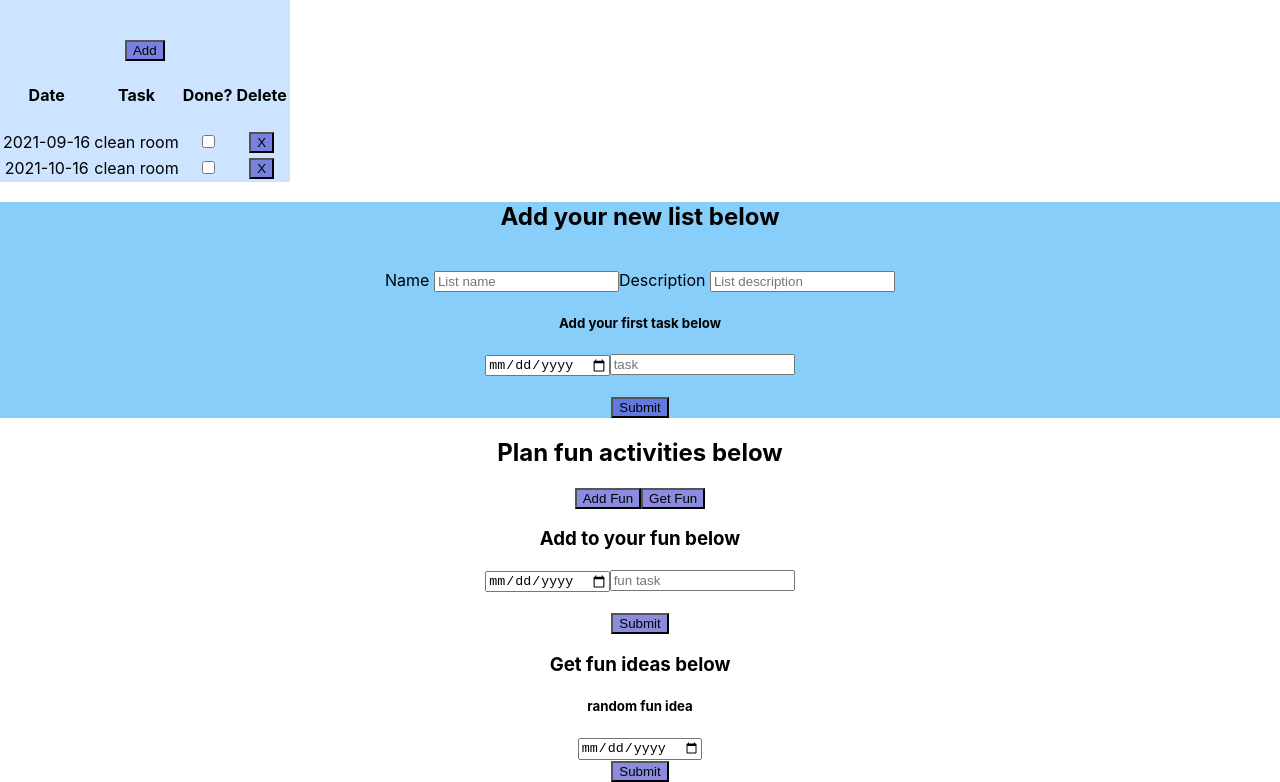
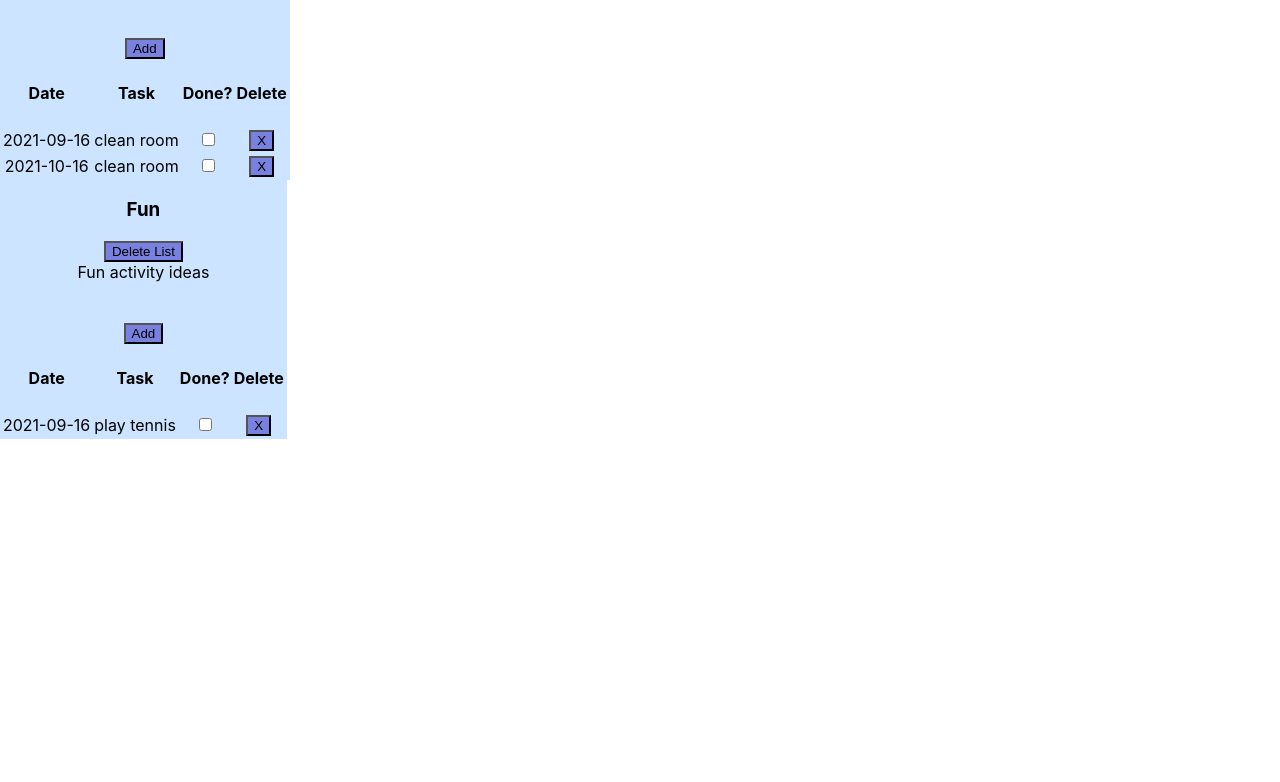
Before and after one commit to JulieAnnMeng/The-Task-Spot-v1, a React (Create React App) app in the folder my-app/: page /funlist in a window 1280 px wide. Shown: the part 613-1395 px from the top of the page. After the commit the page ends 1052 px from the top, so only its background shows below. Built offline with nearby package versions, Linux system fonts and the light colour scheme; data requests are answered from the project's data file.

Commit message:
partial new list listener, patial new fun list portion, and partial routing element

```diff
--- a/my-app/db.json
+++ b/my-app/db.json
@@ -4,13 +4,12 @@
       "id": 1,
       "title": "Groceries",
       "description": "What to buy at Trader Joes",
-      "category": "food",
       "tasks": [
         {
           "id": 1,
           "name": "apples",
           "date": "2021-09-16",
-          "checked": true
+          "checked": false
         },
         {
           "id": 2,
@@ -36,7 +35,6 @@
       "id": 2,
       "title": "House Chores",
       "description": "Things to do around the house",
-      "category": "domestic",
       "tasks": [
         {
           "id": 1,
@@ -51,6 +49,19 @@
           "checked": false
         }
       ]
+    },
+    {
+      "id": 3,
+      "title": "Fun",
+      "description": "Fun activity ideas",
+      "tasks": [
+        {
+          "id": 1,
+          "name": "play tennis",
+          "date": "2021-09-16",
+          "checked": true
+        }
+      ]
     }
   ]
 }
--- a/my-app/package.json
+++ b/my-app/package.json
@@ -8,6 +8,7 @@
     "@testing-library/user-event": "^12.8.3",
     "react": "^17.0.2",
     "react-dom": "^17.0.2",
+    "react-router-dom": "^5.3.0",
     "react-scripts": "4.0.3",
     "web-vitals": "^1.1.2"
   },
--- a/my-app/src/App.js
+++ b/my-app/src/App.js
@@ -4,7 +4,7 @@ import Home from './components/Home';
 import NewList from './components/NewList';
 import FunList from './components/FunList';
 import { useState, useEffect } from 'react';
-
+import {Switch, Route} from 'react-router-dom';
 function App() {
   //useEffect here, pass down to components as props
   const[lists, setLists] = useState([])
@@ -16,7 +16,9 @@ function App() {
         .then(lists => setLists(lists))
       }
 
-    useEffect(()=>{getLists()},[update])
+    useEffect(()=>{
+      getLists()
+    },[update])
 
      function handleListDelete(id){
        fetch(`http://localhost:3001/lists/${id}`, {
@@ -36,17 +38,42 @@ function App() {
       .catch(error => console.error("Patch error: ", error))
     }
 
+    function handleNewList(newListFormData){
+      fetch(`http://localhost:3001/lists`,{
+        method:"POST",
+        headers: {"Content-Type": "application/json"},
+        body: JSON.stringify (newListFormData)
+        }
+      ).then(r=>r.json())
+      .then( data => console.log(data))
+    }
+
 
   return (
     <div className="App">
       <Header />
-      <Home
-        lists={lists}
-        handleTaskPatch={handleTaskPatch}
-        handleListDelete={handleListDelete}
-      />
-      <NewList />
-      <FunList />
+      <Switch>
+
+        <Route path="/lists/new">
+        <NewList lists={lists} handleNewList={handleNewList}/>
+        </Route>
+
+        <Route path="/funlist">
+        <FunList
+          lists={lists}
+          handleTaskPatch={handleTaskPatch}
+          handleListDelete={handleListDelete}
+        />
+        <Route path="/">
+        <Home
+          lists={lists}
+          handleTaskPatch={handleTaskPatch}
+          handleListDelete={handleListDelete}
+        />
+        </Route>
+        </Route>
+      </Switch>
+
     </div>
   );
 }
--- a/my-app/src/components/FunList.js
+++ b/my-app/src/components/FunList.js
@@ -1,10 +1,24 @@
-import { useState} from 'react';
-// import Lists from './Lists';
+//import { useState} from 'react';
+//import Lists from './Lists';
+//import { useParams, useHistory, Link } from 'react-router-dom'
 
 
-const funURL = "https://www.boredapi.com/api/activity"
-function FunList() {
+//const funURL = "https://www.boredapi.com/api/activity"
+function FunList({lists, handleTaskPatch, handleListDelete}) {
+    /*
     const [funActivity, setFunActivity]= useState(null)
+
+    const fun = lists.find(list => list.title === "Fun")
+
+
+
+
+
+
+
+
+
+
 
     function getFun(){
         fetch(funURL)
@@ -13,42 +27,84 @@ function FunList() {
     }
     // console.log(funActivity)
 
+    const blankForm = {date: "", task: ""};
+    const [formData, setFormData] = useState(blankForm);
 
+    function handleFormChange(e){
+        let name = e.target.name;
+        let value = e.target.value;
+        setFormData({...formData, [name]: value})
+    }
+
+    function handleSubmit(e){
+        e.preventDefault();
+        handleNewTask(formData);
+    }
+
+    function handleNewTask(formData){
+        let newID = tasks.at(-1).id + 1;
+        const newTask = {id: newID, name: formData.task, date: formData.date, checked: false};
+        tasks.push(newTask);
+        handleTaskPatch(id, tasks);
+    }
+*/
 
     return (
-        <div>
+        <div>{/*
             <h2>Plan fun activities below</h2>
             <button className="funListAdd">Add Fun</button>
             <button className="apiFunAdd" onClick={getFun}>Get Fun</button>
-            {/* Forms below will appear if their above button is clicked */}
-            <form className="funListAdd">
+
+            <form className="funListAdd" onSubmit={handleSubmit}>
                 <h3>Add to your fun below</h3>
                 <input
                 type="date"
                 name="date"
+                value={formData.date}
+                onChange={handleFormChange}
                 />
 
                 <input
                 type="text"
-                name="funTask"
+                name="name"
                 placeholder="fun task"
+                value={formData.name}
+                onChange={handleFormChange}
                 />
 
                 <br /><br />
                 <button type="submit">Submit</button>
             </form>
-            <form className="apiFunAdd">
+            <form className="apiFunAdd" onSubmit={handleSubmit}>
                 <h3>Get fun ideas below</h3>
                 <h5>{funActivity ? funActivity : "random fun idea"}</h5>
                 <input
+                type="hidden"
+                name="name"
+                placeholder="fun task"
+                value={funActivity}
+                onChange={handleFormChange}
+                />
+                <input
                 type="date"
                 name="date"
+                value={formData.date}
+                onChange={handleFormChange}
                  />
                 <br />
                 <button type="submit">Submit</button>
             </form>
-            {/* <Lists /> */}
-            {/* want to show fun lists on the page */}
+            <Lists
+            key={id}
+            id={id}
+            title={title}
+            description={description}
+            tasks={tasks}
+
+            handleTaskPatch={handleTaskPatch}
+            handleListDelete={handleListDelete}
+            />
+            */}
         </div>
   );
 }
--- a/my-app/src/components/Header.js
+++ b/my-app/src/components/Header.js
@@ -1,13 +1,13 @@
-
+import {Link} from "react-router-dom"
 
 function Header() {
   return (
     <header>
       <h1>The Task Spot ☑</h1>
       {/* Below are the links */}
-      <button>Home</button>
-      <button>Add New List</button>
-      <button>Fun List</button>
+      <Link to={`/`}>Home</Link>
+      <Link to={`/lists/new`}>Add New List</Link>
+      <Link to={`/funlist`}>Fun List</Link>
     </header>
   );
 }
--- a/my-app/src/components/Home.js
+++ b/my-app/src/components/Home.js
@@ -1,5 +1,5 @@
 import ListLists from './ListLists';
-import React, {useState, useEffect} from 'react';
+
 
 function Home({lists, handleTaskPatch, handleListDelete}) {
 
--- a/my-app/src/components/Lists.js
+++ b/my-app/src/components/Lists.js
@@ -27,7 +27,7 @@ function Lists({id, title, description, tasks, handleTaskPatch, handleListDelete
     function handleTaskUpdate (updatedTask) {
         tasks.map(task => {
             if(task.id === updatedTask.id) {
-                task.checked = updatedTask.checked;
+                   return task.checked = updatedTask.checked;
         }});
         // const newTasksList = {...tasks, task};
         handleTaskPatch(id, tasks);
--- a/my-app/src/components/NewList.js
+++ b/my-app/src/components/NewList.js
@@ -1,19 +1,48 @@
+import { useState } from 'react';
+import { useParams, useHistory, Link } from 'react-router-dom'
 
 
-function NewList() {
+function NewList({lists, handleNewList}) {
+    /*  {id:1,
+        name:"",
+        date:"",
+        checked: false}
+    */
+
+    const blankForm = {
+        id: lists.at(-1) + 1,
+        title: "",
+        description: "",
+        tasks:[]
+    };
+    const [newListFormData, setNewListFormData] = useState(blankForm);
+
+    function handleNewListFormChange(e){
+        let name = e.target.name;
+        let value = e.target.value;
+        setNewListFormData({...newListFormData, [name]: value})
+    }
+
+
+    function handleNewListSubmit(e){
+        e.preventDefault();
+        handleNewList(newListFormData)
+    }
 
 
     return (
         <div className="newList">
-            <form>
+            <form onSubmit={handleNewListSubmit}>
                 <h2>Add your new list below</h2>
                 <br />
 
-                <label htmlFor="listName">Name </label>
+                <label htmlFor="title">Name </label>
                 <input
-                name="listName"
+                name="title"
                 placeholder="List name"
                 type="text"
+                value={newListFormData.title}
+                onChange={(e)=>handleNewListFormChange(e)}
                 />
 
                 <label htmlFor="description">Description </label>
@@ -21,23 +50,32 @@ function NewList() {
                 name="description"
                 placeholder="List description"
                 type="text"
+                value={newListFormData.description}
+                onChange={(e)=>handleNewListFormChange(e)}
                 />
 
-                <h5>Add your first task below</h5>
+                {/*<h5>Add your first task below</h5>
+
                 <input
                 type="date"
                 name="date"
+                value={newListFormData.tasks}
+                onChange={(e)=>handleNewListTask(e)}
                 />
 
                 <input
                 type="text"
-                name="task"
+                name="name"
                 placeholder="task"
-                />
+                value={newListFormData.tasks}
+                onChange={(e)=>handleNewListTask(e)}
+                />*/}
 
                 <br /><br />
 
                 <button type="submit">Submit</button>
+
+
             </form>
         </div>
     );
--- a/my-app/src/index.js
+++ b/my-app/src/index.js
@@ -1,13 +1,14 @@
 import React from 'react';
 import ReactDOM from 'react-dom';
+import {BrowserRouter} from 'react-router-dom'
 import './index.css';
 import App from './App';
 import reportWebVitals from './reportWebVitals';
 
 ReactDOM.render(
-  <React.StrictMode>
+  <BrowserRouter>
     <App />
-  </React.StrictMode>,
+  </BrowserRouter>,
   document.getElementById('root')
 );
 
```
Also changed, not shown: 2 other files (tests, documents, lock files or other folders).
